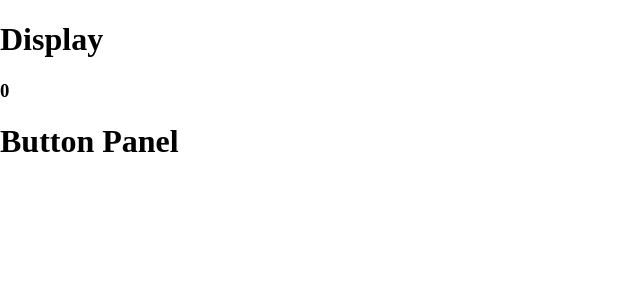
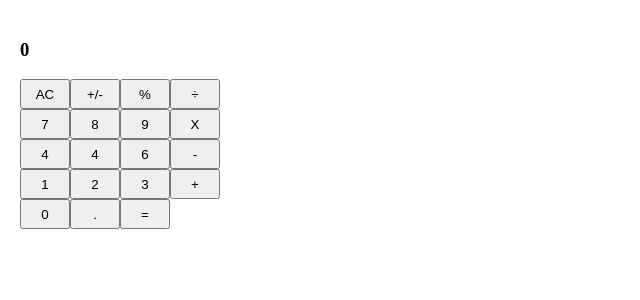
Before and after one commit to KumarAmitt/calculator, a React (Create React App) app: page / in a window 1280 px wide. Shown: the top 300 px of the page, without its empty margins (0-640 px from the left). Built offline with nearby package versions, Linux system fonts and the light colour scheme.

Commit message:
Render buttons in button panel

```diff
--- a/src/components/Button.js
+++ b/src/components/Button.js
@@ -3,12 +3,12 @@ import PropTypes from 'prop-types';
 
 const Button = ({ buttonName }) => (
   <>
-    <h1>Button</h1>
+    <button type="button">{buttonName}</button>
   </>
 );
 
 Button.propTypes = {
-  buttonName: PropTypes.string,
+  buttonName: PropTypes.string.isRequired,
 };
 
 export default Button;
--- a/src/components/ButtonPanel.js
+++ b/src/components/ButtonPanel.js
@@ -1,8 +1,39 @@
 import React from 'react';
+import Button from './Button';
 
 const ButtonPanel = () => (
   <>
-    <h1>Button Panel</h1>
+    <section className="button-panel">
+      <div>
+        <Button buttonName="AC" />
+        <Button buttonName="+/-" />
+        <Button buttonName="%" />
+        <Button buttonName="÷" />
+      </div>
+      <div>
+        <Button buttonName="7" />
+        <Button buttonName="8" />
+        <Button buttonName="9" />
+        <Button buttonName="X" />
+      </div>
+      <div>
+        <Button buttonName="4" />
+        <Button buttonName="4" />
+        <Button buttonName="6" />
+        <Button buttonName="-" />
+      </div>
+      <div>
+        <Button buttonName="1" />
+        <Button buttonName="2" />
+        <Button buttonName="3" />
+        <Button buttonName="+" />
+      </div>
+      <div>
+        <Button buttonName="0" />
+        <Button buttonName="." />
+        <Button buttonName="=" />
+      </div>
+    </section>
   </>
 );
 
--- a/src/components/Display.js
+++ b/src/components/Display.js
@@ -3,7 +3,6 @@ import PropTypes from 'prop-types';
 
 const Display = ({ result }) => (
   <>
-    <h1>Display</h1>
     <h3>{result}</h3>
   </>
 );
--- a/src/index.css
+++ b/src/index.css
@@ -9,6 +9,11 @@
 }
 
 body {
-  margin: 0;
-  padding: 0;
+  margin: 10px;
+  padding: 10px;
 }
+
+button {
+  height: 30px;
+  width: 50px;
+}
```
